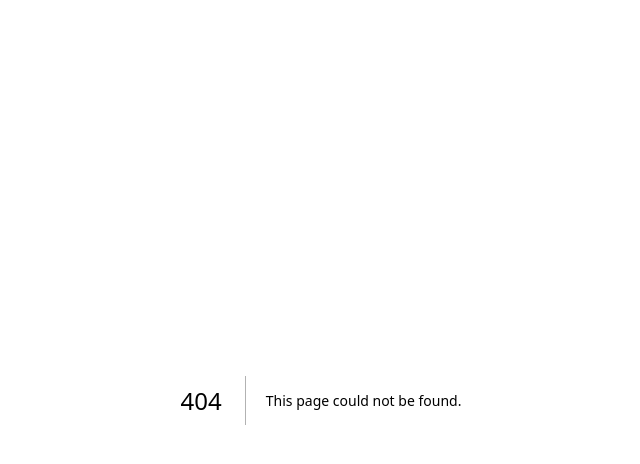
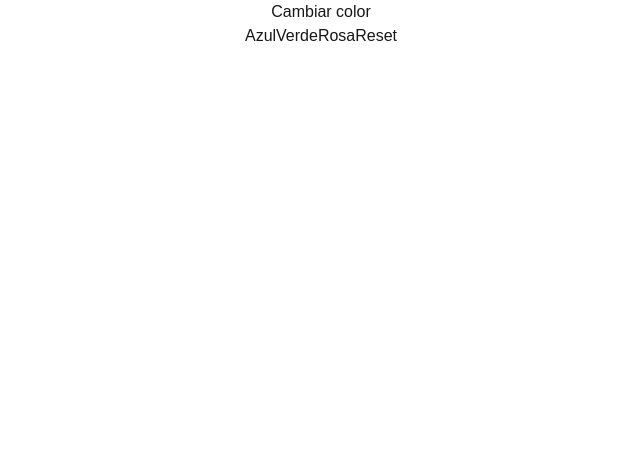
Before and after one commit to up220187/PetShelter, a Next.js app in the folder frontend/: page /changecolor in a window 1280 px wide. Before the commit this address had no page. Shown: the top 464 px of the page, without its empty margins (319-959 px from the left). Built offline with nearby package versions, Linux system fonts and the light colour scheme.

Commit message:
clase 09 jul

```diff
--- /dev/null
+++ b/frontend/src/app/changecolor/page.tsx
@@ -0,0 +1,44 @@
+'use client'
+
+import { useState } from "react"
+
+export default function Page() {
+    const [color , setColor] = useState("white");
+
+    const changeColor = (newColor: string) => {
+        setColor(newColor);
+
+        //Element.div.target
+    }
+
+    return (
+        <div style={{ height: "100vh", backgroundColor: color, textAlign: "center"}}>
+            <h1>Cambiar color </h1>
+            <button onClick={() => changeColor("lightblue")}>Azul</button>
+            <button onClick={() => changeColor("lightgreen")}>Verde</button>
+            <button onClick={() => changeColor("lightpink")}>Rosa</button>
+            <button onClick={() => changeColor("white")}>Reset</button>
+        </div>
+    )
+}
+
+// Hooks
+
+//useState    *Manejar el estado local del componente
+
+//useEffect=()=> { codigo, [color]}   *Manejar eventos secundarios
+                //componentDidMount  (efectos secundarios al montar el componente)
+                //componentDidUpdate (actualización de efectos secundarios)
+                //componentDidUnmount (limpieza de efectos secundarios)
+
+//useRef      *Crea referencia mutable, para acceder a elementos del DOM
+
+//useContext - redux *Acceder al estado global de react
+                // Padre - hijo - nieto - bisnieto
+                // captura datos -> guarda -> facturas -> imprime -> cortes
+                // Props (propiedades o datos que pasamos de un componente a otro)
+                // Prop drilling (cuando se pasan las propiedades de un componente a otro, hasta llegar al componente que las necesita)
+
+                // contexto global
+
+                //Redux es una librería que nos permite manejar el estado global de la aplicación (preferible usar)
```
